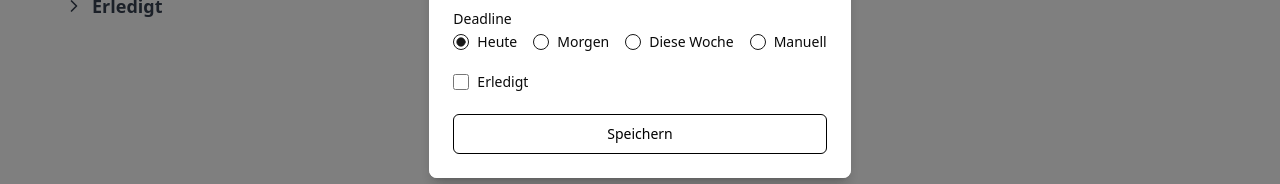
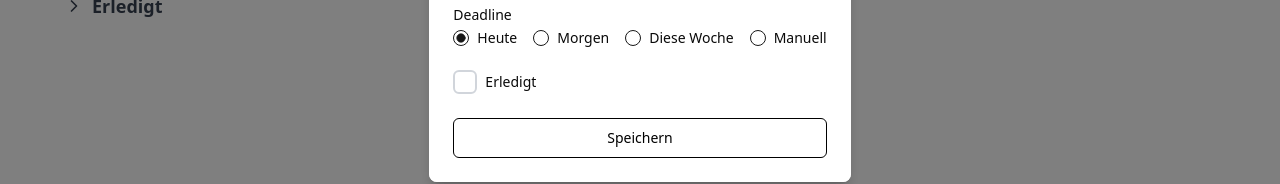
Before and after one commit to mxxfun/notes-app, a React (Vite) app: page / in a window 1280 px wide. Both pictures are taken after a click on the element "Neue Notiz". Shown: the part 526-710 px from the top of the page. Built offline with nearby package versions, Linux system fonts and the light colour scheme.

Commit message:
updated checkbox

```diff
--- /dev/null
+++ b/src/components/custom-checkbox.tsx
@@ -0,0 +1,43 @@
+import React from 'react';
+
+interface CustomCheckboxProps {
+  checked: boolean;
+  onChange: (checked: boolean) => void;
+  id?: string;
+}
+
+export function CustomCheckbox({ checked, onChange, id = "customCheckbox" }: CustomCheckboxProps) {
+  return (
+    <div className="inline-flex items-center">
+      <input
+        type="checkbox"
+        id={id}
+        className="sr-only"
+        checked={checked}
+        onChange={() => onChange(!checked)}
+        aria-checked={checked}
+      />
+      <label
+        htmlFor={id}
+        className="w-6 h-6 border-2 border-gray-300 rounded-md flex items-center justify-center cursor-pointer"
+      >
+        {checked && (
+          <svg
+            xmlns="http://www.w3.org/2000/svg"
+            fill="none"
+            viewBox="0 0 24 24"
+            stroke="#f97316"
+            className="w-5 h-5"
+          >
+            <path
+              strokeLinecap="round"
+              strokeLinejoin="round"
+              strokeWidth={3}
+              d="M6 18L18 6M6 6l12 12"
+            />
+          </svg>
+        )}
+      </label>
+    </div>
+  );
+}
--- a/src/homepage.tsx
+++ b/src/homepage.tsx
@@ -3,6 +3,7 @@ import { PlusIcon, ChevronRight, ChevronDown } from "lucide-react"
 import { useState, useEffect } from 'react'
 import NoteContextMenu from './note-context-menu'
 import { useNotes } from './NoteContext'
+import { CustomCheckbox } from '@/components/custom-checkbox'
 
 interface Note {
   id: string;
@@ -19,17 +20,14 @@ const TaskItem = ({ note, onNoteClick, onToggleComplete }: { note: Note; onNoteC
       className="flex items-center rounded-lg border border-gray-300 px-4 py-2 transition-all duration-300 hover:bg-orange-500 group cursor-pointer"
       onClick={() => onNoteClick(note)}
     >
-      <div className="flex-shrink-0 w-5 h-5 mr-3" onClick={(e) => e.stopPropagation()}>
-        <input
-          type="checkbox"
+      <div className="flex-shrink-0 mr-3" onClick={(e) => e.stopPropagation()}>
+        <CustomCheckbox
           checked={note.completed}
-          className="w-5 h-5 rounded-full border-2 border-gray-300 text-orange-500 focus:ring-orange-500 focus:ring-offset-0 transition-colors duration-300 group-hover:border-white"
-          onChange={(e) => {
-            onToggleComplete(note.id, e.target.checked);
-          }}
+          onChange={(checked) => onToggleComplete(note.id, checked)}
+          id={`task-${note.id}`}
         />
       </div>
-      <span className="text-gray-700 group-hover:text-white transition-colors duration-300">{note.title}</span>
+      <span className={`text-gray-700 group-hover:text-white transition-colors duration-300 ${note.completed ? 'line-through' : ''}`}>{note.title}</span>
       <span className="ml-auto text-sm text-gray-500 group-hover:text-white">{note.priority}</span>
     </div>
   </li>
--- a/src/note-context-menu.tsx
+++ b/src/note-context-menu.tsx
@@ -9,6 +9,7 @@ import { cn } from "@/lib/utils";
 import { PrioritySlider } from "@/components/priority-slider";
 import { X } from "lucide-react";
 import { useNotes } from "./NoteContext";
+import { CustomCheckbox } from "@/components/custom-checkbox";
 
 interface Note {
   id: string;
@@ -182,14 +183,12 @@ export default function NoteContextMenu({
         </div>
 
         <div className="flex items-center space-x-2">
-          <input
-            type="checkbox"
-            id="completed"
+          <CustomCheckbox
             checked={completed}
-            onChange={(e) => setCompleted(e.target.checked)}
-            className="w-4 h-4 text-orange-500 border-gray-300 rounded focus:ring-orange-500"
+            onChange={setCompleted}
+            id="noteCompleted"
           />
-          <Label htmlFor="completed">Erledigt</Label>
+          <Label htmlFor="noteCompleted" className="cursor-pointer">Erledigt</Label>
         </div>
 
         <Button
```
